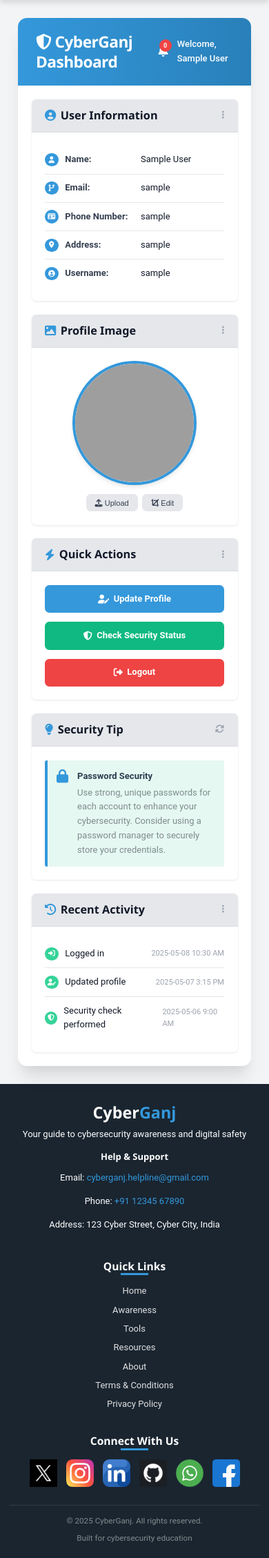
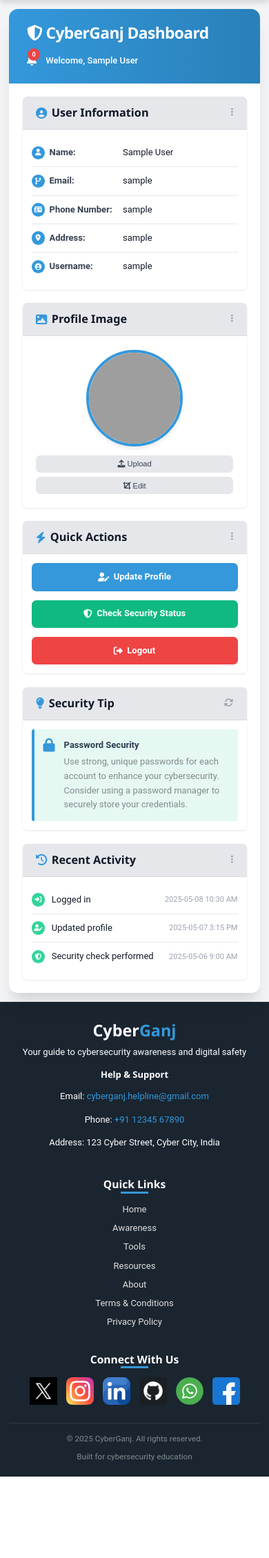
Before and after one commit to ankit-prabhavak/cyberganj-webapp, a Flask app: page /welcome in a window 390 px wide. Shown: the part 74-2332 px from the top of the page at 69% size. After the commit the page ends 2214 px from the top, so only its background shows below. Run offline with Flask 3, Linux system fonts and the light colour scheme; the visitor is signed in with stand-in values (Sample User, id 1); grey boxes are pictures that could not be loaded.

Commit message:
Update welcome.html (#1)

```diff
--- a/templates/welcome.html
+++ b/templates/welcome.html
@@ -332,6 +332,57 @@
 .cybganj-dashboard .card:nth-child(2) { animation-delay: 0.2s; }
 .cybganj-dashboard .card:nth-child(3) { animation-delay: 0.3s; }
 .cybganj-dashboard .card:nth-child(4) { animation-delay: 0.4s; }
+
+@media (max-width: 768px) {
+  .cybganj-dashboard {
+    padding: 1rem;
+  }
+
+  .cybganj-dashboard .dashboard-header {
+    flex-direction: column;
+    gap: 1rem;
+    align-items: flex-start;
+  }
+
+  .cybganj-dashboard .dashboard-content {
+    grid-template-columns: 1fr;
+  }
+
+  .cybganj-dashboard .profile-image {
+    width: 140px;
+    height: 140px;
+  }
+
+  .cybganj-dashboard .profile-image-actions {
+    flex-direction: column;
+    align-items: center;
+    width: 100%;
+  }
+
+  .cybganj-dashboard .image-action-btn {
+    width: 100%;
+    text-align: center;
+  }
+
+  .cybganj-dashboard .info-item {
+    flex-wrap: wrap;
+    gap: 0.5rem;
+  }
+
+  .cybganj-dashboard .button {
+    width: 100%;
+    justify-content: center;
+  }
+
+  .cybganj-dashboard .card-body {
+    padding: 1rem;
+  }
+
+  .cybganj-dashboard .dashboard-content > div {
+    width: 100%;
+  }
+}
+
 </style>
 {% endblock %}
 
```
